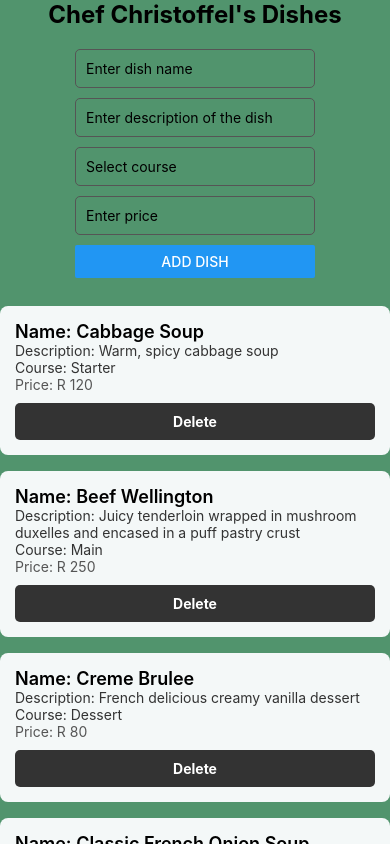
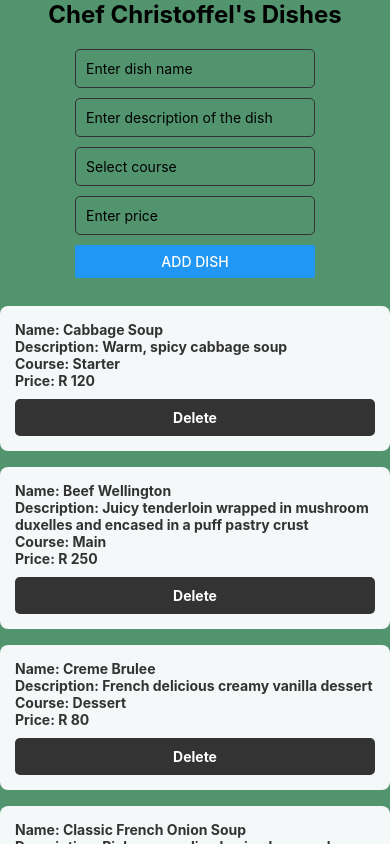
Before and after one commit to Gugulethu11/MASTPOEPART2, a React Native app: screen / in a window 390 px wide. Built offline with nearby package versions, Linux system fonts and the light colour scheme.

Commit message:
refactor: update UserItem component styles and fix property references for dishname, price, and description.

```diff
--- a/App.tsx
+++ b/App.tsx
@@ -12,10 +12,10 @@ const UserItem = ({
 
 }) => (
   <View style={styles.item}>
-    <Text style={styles.name}>Name: {dishname}</Text>
-    <Text style={styles.color}>Description: {description}</Text>
+    <Text style={styles.dishname}>Name: {dishname}</Text>
+    <Text style={styles.description}>Description: {description}</Text>
     <Text style={styles.course}>Course: {course}</Text>
-    <Text style={styles.age}>Price: R {price}</Text>
+    <Text style={styles.price}>Price: R {price}</Text>
 
   <TouchableOpacity style={styles.deletebutton} onPress={onDelete}>
     <Text style={styles.btnText} > Delete </Text>
@@ -119,11 +119,6 @@ const styles = StyleSheet.create({
     alignItems: 'center',
     justifyContent: 'center',
   },
-  title: {
-    fontSize: 22,
-    fontWeight: "bold",
-    marginBottom: 15,
-  },
   header:{
     fontSize: 24,
     fontWeight: "bold",
@@ -135,7 +130,7 @@ const styles = StyleSheet.create({
   },
   input: {
     borderWidth: 1,
-    borderColor: "#555",
+    borderColor: "#333",
     padding: 10,
     marginBottom: 10,
     borderRadius: 5,
@@ -146,21 +141,25 @@ const styles = StyleSheet.create({
     marginVertical: 8,
     borderRadius: 8,
   },
-  name: {
-    fontSize: 18,
-    fontWeight: "600",
+  dishname: {
+    fontSize: 14,
+    color: "#333",
+    fontWeight: "bold",
   },
-  age: {
+  price: {
     fontSize: 14,
-    color: "#555",
+    color: "#333",
+    fontWeight: "bold",
   },
   course: {
     fontSize: 14,
     color: "#333",
+    fontWeight: "bold",
   },
-  color: {
+  description: {
     fontSize: 14,
     color: "#333",
+    fontWeight: "bold",
   },
 
   deletebutton:{
```
